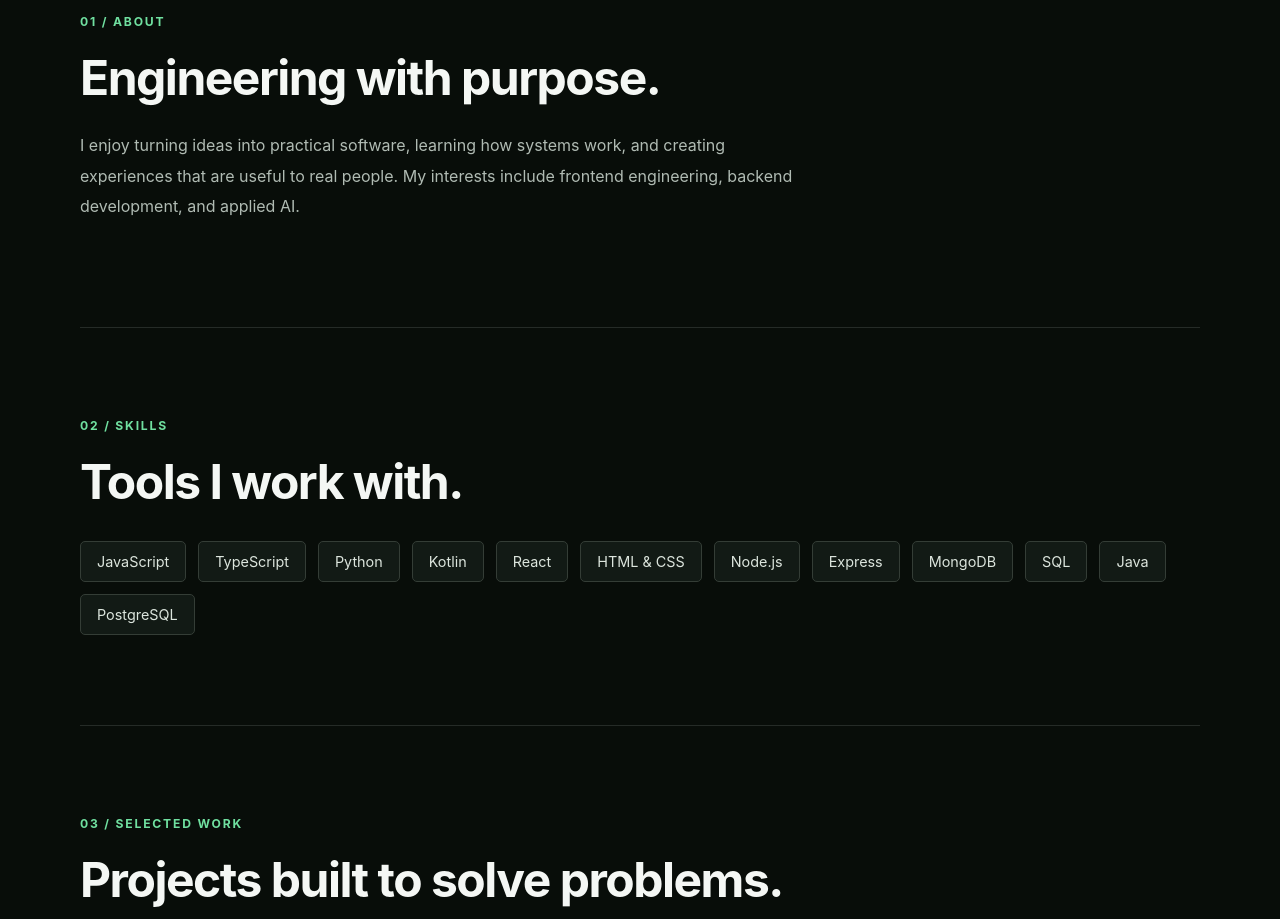
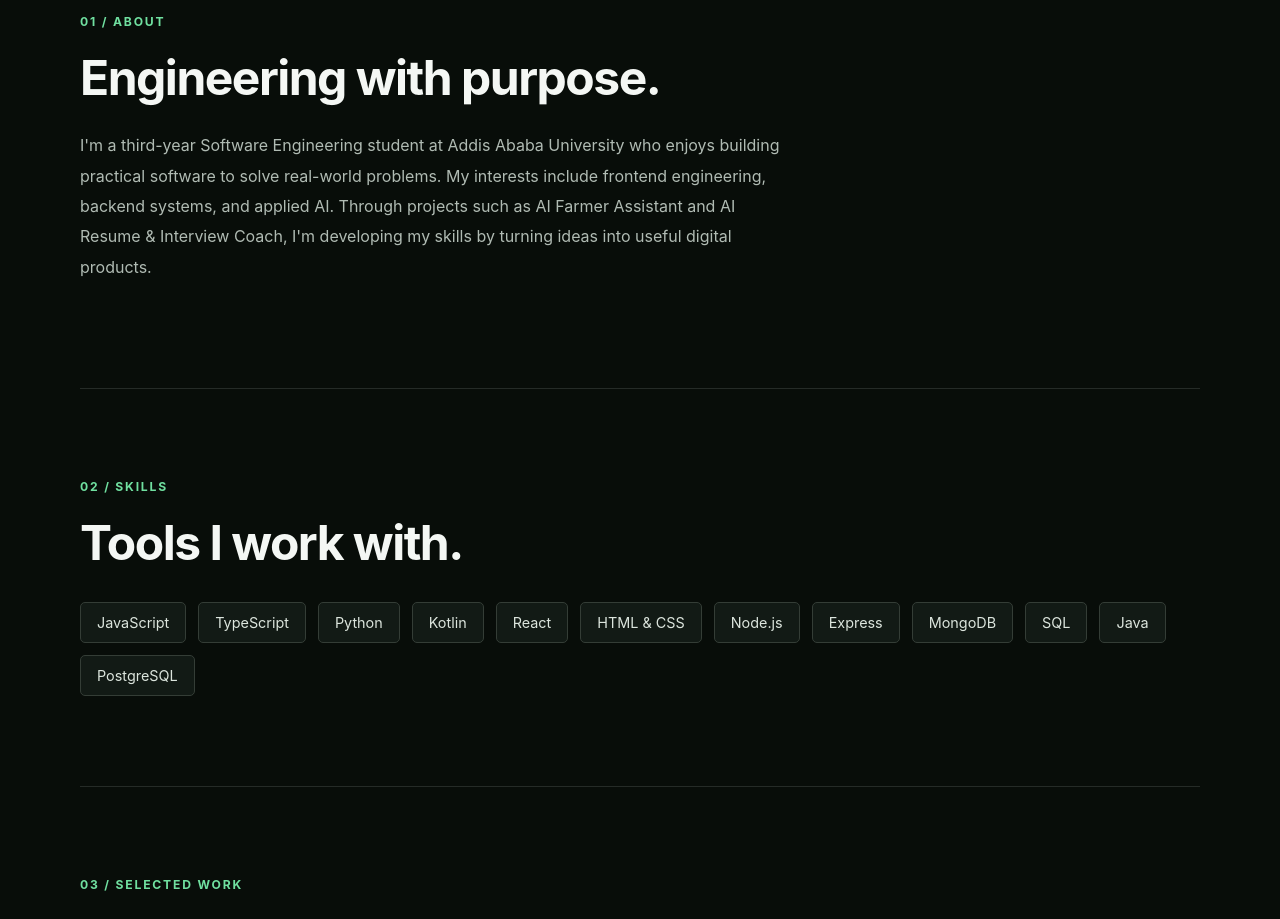
Before and after one commit to Mehret-araya/mehret-araya-portfolio, a React (Vite) app: page / in a window 1280 px wide. Shown: the part 820-1739 px from the top of the page. Built offline with nearby package versions, Linux system fonts and the light colour scheme.

Commit message:
content: improve about section

```diff
--- a/src/App.jsx
+++ b/src/App.jsx
@@ -52,17 +52,19 @@ function App() {
           </p>
         </section>
 
+
         <section className="content-section" id="about">
           <p className="section-label">01 / ABOUT</p>
           <h2>Engineering with purpose.</h2>
           <p>
-            I enjoy turning ideas into practical software, learning how systems
-            work, and creating experiences that are useful to real people.
-            My interests include frontend engineering, backend development,
-            and applied AI.
+            I'm a third-year Software Engineering student at Addis Ababa
+            University who enjoys building practical software to solve
+            real-world problems. My interests include frontend engineering,
+            backend systems, and applied AI. Through projects such as AI
+            Farmer Assistant and AI Resume & Interview Coach, I'm developing
+            my skills by turning ideas into useful digital products.
           </p>
         </section>
-
         <section className="content-section" id="skills">
           <p className="section-label">02 / SKILLS</p>
           <h2>Tools I work with.</h2>
```
